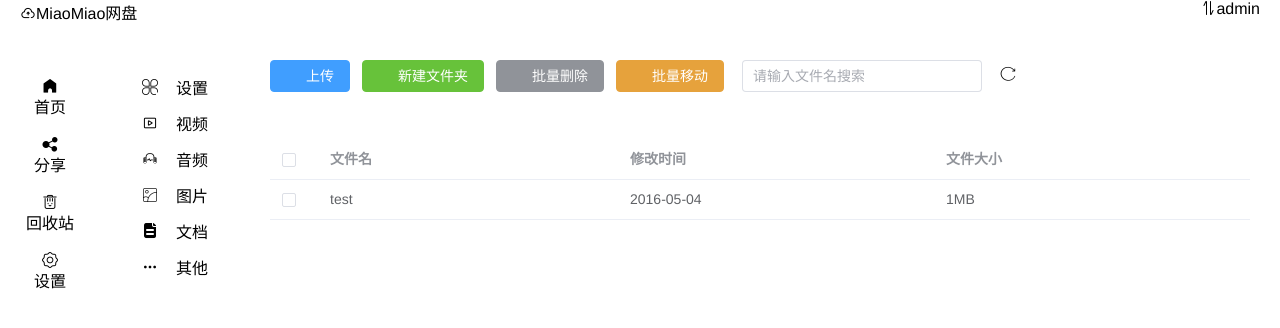
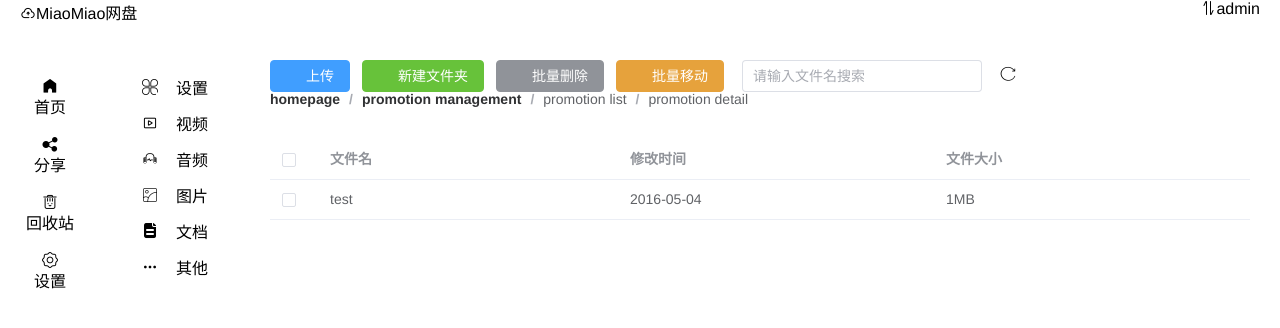
Before and after one commit to huang-miao-miao/MiaoMiao-, a Vue app: page /index in a window 1280 px wide. Shown: the top 328 px of the page. Built offline with nearby package versions, Linux system fonts and the light colour scheme; the HTML template or start-up script is replaced by a standard one.

Commit message:
添加面包屑

```diff
--- a/src/views/Home/index.vue
+++ b/src/views/Home/index.vue
@@ -63,6 +63,7 @@
           </el-aside>
           <el-container>
             <el-header>
+              <div class="header-button">
                 <el-button type="primary" icon="Upload">
                   上传
                 </el-button>
@@ -82,6 +83,17 @@
                   class="fileselect"
                 />
                 <i  class="iconfont icon-shuaxin" style="margin-left: 18px"></i>
+              </div>
+              <div class="breadcrumb">
+                <el-breadcrumb separator="/">
+                  <el-breadcrumb-item :to="{ path: '/' }">homepage</el-breadcrumb-item>
+                  <el-breadcrumb-item>
+                    <a href="/">promotion management</a>
+                  </el-breadcrumb-item>
+                  <el-breadcrumb-item>promotion list</el-breadcrumb-item>
+                  <el-breadcrumb-item>promotion detail</el-breadcrumb-item>
+                </el-breadcrumb>
+              </div>
             </el-header>
             <el-main>
             <el-table class="table" :data="tableData" style="width: 99%">
```
Lines whose indentation alone changed are shown as unchanged.
